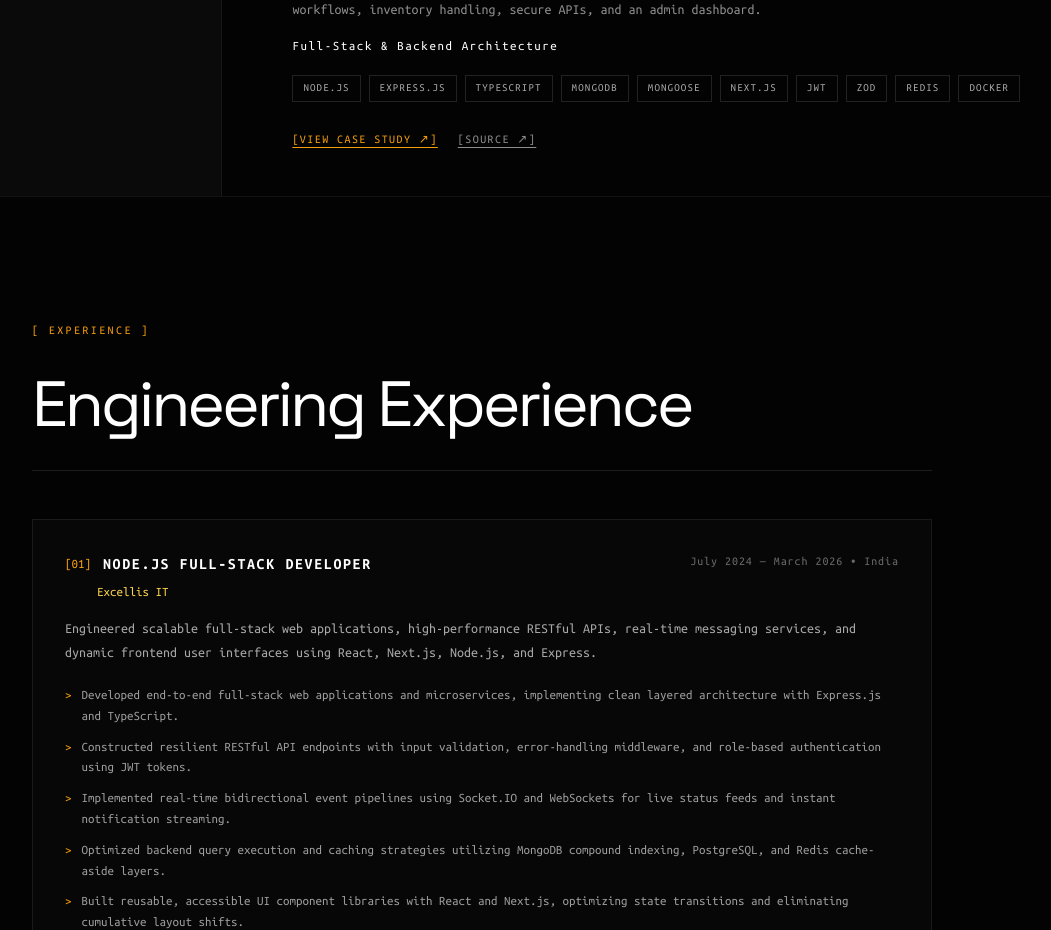
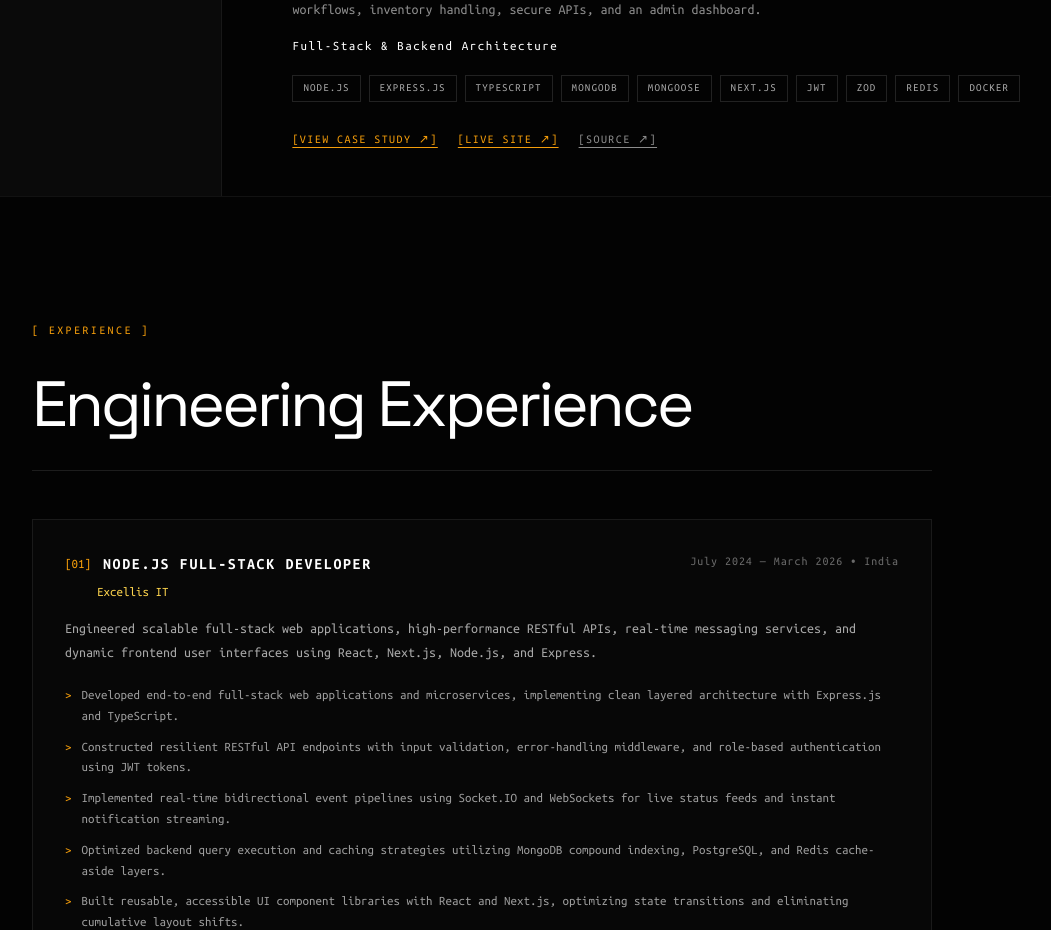
Before and after one commit to Kalyan0313/my-portfolio, a React (Vite) app: page / in a window 1280 px wide. Shown: the part 1440-2370 px from the top of the page, without its empty margins (158-1209 px from the left). Built offline with nearby package versions, Linux system fonts and the light colour scheme.

Commit message:
feat: display live site links alongside source repository across project cards and case studies

```diff
--- a/src/components/modals/CaseStudyModal.tsx
+++ b/src/components/modals/CaseStudyModal.tsx
@@ -1,5 +1,5 @@
 import React from 'react';
-import { X, Layers, Database, Radio, Lightbulb } from 'lucide-react';
+import { X, Layers, Database, Radio, Lightbulb, ExternalLink } from 'lucide-react';
 import type { Project } from '../../types';
 import { useModalEscape } from '../../hooks';
 
@@ -91,6 +91,57 @@ export const CaseStudyModal: React.FC<CaseStudyModalProps> = ({ project, onClose
             </h2>
           </div>
 
+          <div style={{ display: 'flex', alignItems: 'center', gap: '10px' }}>
+            {project.liveUrl && project.liveUrl !== '#' && (
+              <a
+                href={project.liveUrl}
+                target="_blank"
+                rel="noopener noreferrer"
+                style={{
+                  fontFamily: 'var(--font-mono)',
+                  fontSize: '11px',
+                  letterSpacing: '0.08em',
+                  textTransform: 'uppercase',
+                  color: 'var(--accent-green)',
+                  background: 'var(--accent-green-subtle)',
+                  border: '1px solid var(--accent-green-border)',
+                  padding: '6px 12px',
+                  display: 'flex',
+                  alignItems: 'center',
+                  gap: '5px',
+                  textDecoration: 'none'
+                }}
+              >
+                <span>Live Site</span>
+                <ExternalLink size={12} />
+              </a>
+            )}
+
+            {project.githubUrl && (
+              <a
+                href={project.githubUrl}
+                target="_blank"
+                rel="noopener noreferrer"
+                style={{
+                  fontFamily: 'var(--font-mono)',
+                  fontSize: '11px',
+                  letterSpacing: '0.08em',
+                  textTransform: 'uppercase',
+                  color: 'rgba(255, 255, 255, 0.70)',
+                  background: 'rgba(255, 255, 255, 0.04)',
+                  border: '1px solid rgba(255, 255, 255, 0.15)',
+                  padding: '6px 12px',
+                  display: 'flex',
+                  alignItems: 'center',
+                  gap: '5px',
+                  textDecoration: 'none'
+                }}
+              >
+                <span>Source</span>
+                <ExternalLink size={12} />
+              </a>
+            )}
+
             <button
               onClick={onClose}
               aria-label="Close modal"
@@ -107,6 +158,7 @@ export const CaseStudyModal: React.FC<CaseStudyModalProps> = ({ project, onClose
             >
               <X size={18} />
             </button>
+          </div>
         </div>
 
         {/* Modal Body */}
--- a/src/components/sections/Projects.tsx
+++ b/src/components/sections/Projects.tsx
@@ -245,7 +245,7 @@ export const Projects: React.FC<ProjectsProps> = ({ onSelectCaseStudy }) => {
         </div>
 
         {/* Action Links */}
-        <div style={{ display: 'flex', gap: '20px', alignItems: 'center', marginTop: 'auto' }}>
+        <div style={{ display: 'flex', gap: '20px', alignItems: 'center', marginTop: 'auto', flexWrap: 'wrap' }}>
           <button
             onClick={() => onSelectCaseStudy(activeProject)}
             style={{
@@ -265,6 +265,26 @@ export const Projects: React.FC<ProjectsProps> = ({ onSelectCaseStudy }) => {
           >
             [VIEW CASE STUDY ↗]
           </button>
+
+          {activeProject.liveUrl && activeProject.liveUrl !== '#' && (
+            <a
+              href={activeProject.liveUrl}
+              target="_blank"
+              rel="noopener noreferrer"
+              style={{
+                fontFamily: 'var(--font-mono)',
+                fontSize: '12px',
+                letterSpacing: '0.12em',
+                textTransform: 'uppercase',
+                color: 'var(--accent-green)',
+                textDecoration: 'underline',
+                textUnderlineOffset: '4px',
+                transition: 'opacity 0.2s'
+              }}
+            >
+              [LIVE SITE ↗]
+            </a>
+          )}
 
           {activeProject.githubUrl && (
             <a
--- a/src/components/ui/ProjectCard.tsx
+++ b/src/components/ui/ProjectCard.tsx
@@ -1,5 +1,5 @@
 import React from 'react';
-import { ArrowRight, CheckCircle2, BookOpen } from 'lucide-react';
+import { ArrowRight, CheckCircle2, BookOpen, ExternalLink } from 'lucide-react';
 import { GithubIcon } from './Icons';
 import type { Project } from '../../types';
 
@@ -138,7 +138,21 @@ export const ProjectCard: React.FC<ProjectCardProps> = ({ project, onSelectCaseS
           <ArrowRight size={14} />
         </button>
 
-        <div style={{ display: 'flex', alignItems: 'center', gap: '0.75rem' }}>
+        <div style={{ display: 'flex', alignItems: 'center', gap: '0.75rem', flexWrap: 'wrap' }}>
+          {project.liveUrl && project.liveUrl !== '#' && (
+            <a
+              href={project.liveUrl}
+              target="_blank"
+              rel="noopener noreferrer"
+              className="btn btn-accent btn-sm"
+              aria-label={`View live site for ${project.title}`}
+              style={{ display: 'inline-flex', alignItems: 'center', gap: '0.35rem' }}
+            >
+              <ExternalLink size={14} />
+              <span>Live Site</span>
+            </a>
+          )}
+
           {project.githubUrl && (
             <a
               href={project.githubUrl}
```
Lines whose indentation alone changed are shown as unchanged.
